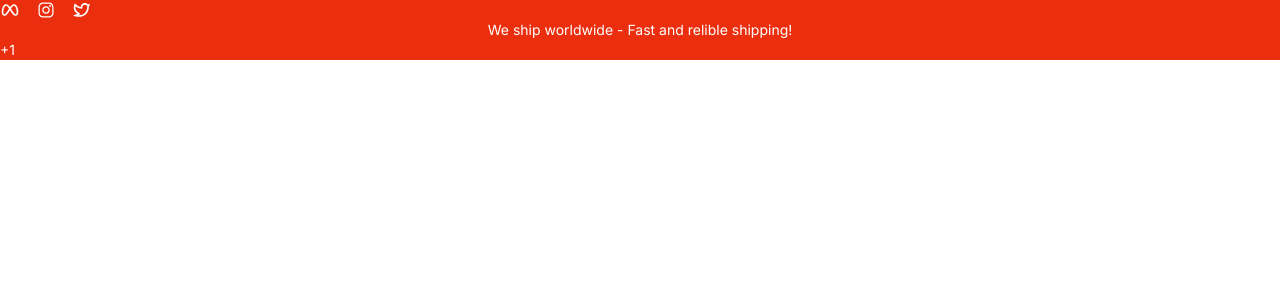
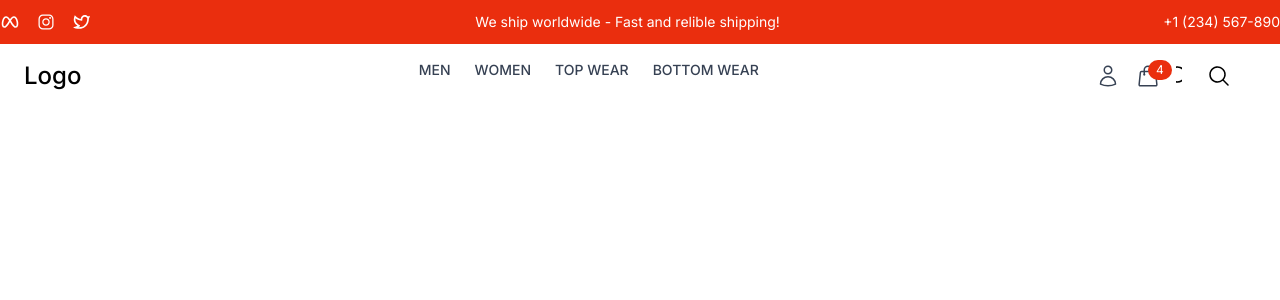
Before and after one commit to ashutoshkurvhe/E-Commerce-MERN, a React (Vite) app in the folder frontend/: page / in a window 1280 px wide. Shown: the top 300 px of the page. Built offline with nearby package versions, Linux system fonts and the light colour scheme.

Commit message:
adding some new files

```diff
--- a/frontend/src/components/Common/Header.jsx
+++ b/frontend/src/components/Common/Header.jsx
@@ -1,10 +1,12 @@
 import Topbar from "../Layout/Topbar"
+import Navbar from "./Navbar"
 const Header = () => {
   return (
       <>
           {/* Topbar */}
           <Topbar/>
           {/* Navbar */}
+          <Navbar/>
           {/* Cart Drawer */}
       </>
   )
--- /dev/null
+++ b/frontend/src/components/Common/Navbar.jsx
@@ -0,0 +1,70 @@
+import { Link } from "react-router-dom";
+import {
+  HiOutlineUser,
+  HiOutlineShoppingBag,
+  HiBars3BottomRight,
+} from "react-icons/hi2";
+import Searchbar from "./Searchbar";
+const Navbar = () => {
+  return (
+    <>
+      <nav className="container mx-auto flex item-center justify-between py-4 px-6">
+        {/* Left - Logo */}
+        <div>
+          <Link to="/" className="text-2xl font-medium">
+            Logo
+          </Link>
+        </div>
+        {/* Center - navigation Links */}
+        <div className="hidden md:flex space-x-6">
+          <Link
+            to="#"
+            className="text-gray-700 hover:text-black text-sm font-medium uppercase"
+          >
+            Men
+          </Link>
+          <Link
+            to="#"
+            className="text-gray-700 hover:text-black text-sm font-medium uppercase"
+          >
+            Women
+          </Link>
+          <Link
+            to="#"
+            className="text-gray-700 hover:text-black text-sm font-medium uppercase"
+          >
+            Top Wear
+          </Link>
+          <Link
+            to="#"
+            className="text-gray-700 hover:text-black text-sm font-medium uppercase"
+          >
+            Bottom Wear
+          </Link>
+        </div>
+        {/* Right - Icons */}
+        <div className="flex items-center space-x-4">
+          <Link to="/profile" className="hover:text-black">
+            <HiOutlineUser className="h-6 w-6 text-gray-700" />
+          </Link>
+          <button className="relative hover:text-black">
+            <HiOutlineShoppingBag className="h-6 w-6 text-gray-700" />
+            <span className="absolute -top-1 bg-[#ea2e0e] text-white text-xs rounded-full px-2 py-0.5">
+              4
+            </span>
+          </button>
+          {/* Search */}
+          <div className="overflow-hidden">
+            <Searchbar />
+          </div>
+          <Searchbar />
+          <button className="md:hidden">
+            <HiBars3BottomRight className="h-6 w-6 text-gray-700" />
+          </button>
+        </div>
+      </nav>
+    </>
+  );
+};
+
+export default Navbar;
--- /dev/null
+++ b/frontend/src/components/Common/Searchbar.jsx
@@ -0,0 +1,42 @@
+import React, { useState } from "react";
+import { HiMagnifyingGlass,HiMiniXMark } from "react-icons/hi2";
+
+const Searchbar = () => {
+  const [searchTerm, setSearchTerm] = useState("");
+  const [isOpen, setIsOpen] = useState(false);
+
+  const handleSearchToggle = () => {
+    setIsOpen(!isOpen);
+  };
+  return (
+      <div className={`flex item-center justify-center w-full transition-all duration-300 ${isOpen? "absolute top-0 left-0 w-full bg-white h-24 z-50": "w-auto"}`}>
+      {isOpen ? (
+        <form className="relative flex items-center justify-center w-full">
+          <div className="relative w-1/2">
+            <input
+              type="text"
+              placeholder="Search"
+              value={searchTerm}
+              className="bg-gray-100 px-4 py-2 pl-2 pr-12 rounded-lg focus:outline-none w-full placeholder:text-gray-700"
+                      />
+
+                      {/* search - icon */}
+                      <button type='submit' className="absolute right-2 top-1/2 transform -translate-y-1/2 text-gray-600 hover:text-gray-800">
+                      <HiMagnifyingGlass className="h-6 w-6"/></button>
+                  </div>
+                  {/* close button */}
+                  <button type="buttonm"
+                    onClick={handleSearchToggle} className="absolute right-4 top-1/2 transform -translate-y-1/2 text-gray-600 hover:text-gray-800">
+                      <HiMiniXMark className="h-6 w-6"/>
+                  </button>
+        </form>
+      ) : (
+        <button onClick={handleSearchToggle}>
+          <HiMagnifyingGlass className=" h-6 w-6" />
+        </button>
+      )}
+    </div>
+  );
+};
+
+export default Searchbar;
--- a/frontend/src/components/Layout/Topbar.jsx
+++ b/frontend/src/components/Layout/Topbar.jsx
@@ -4,8 +4,8 @@
 const Topbar = () => {
   return (
       <div className='bg-[#ea2e0e] text-white'>
-          <div className="container mx-auto">
-              <div className="flex items-center space-x-4">
+          <div className="container mx-auto flex justify-between items-center py-3">
+              <div className="hidden md:flex items-center space-x-4">
                   <a href="#" className="hover:text-gray-300">
                       <TbBrandMeta className="h-5 w-5"/>
                   </a>
@@ -16,12 +16,12 @@
                       <RiTwitterLine className="h-5 w-5"/>
                   </a>
               </div>
-              <div className="text-sm text-center">
+              <div className="text-sm text-center flex-grow">
                   <span>We ship worldwide - Fast and relible shipping!</span>
               </div>
-              <div className="text-sm">
+              <div className="text-sm hidden md:block">
                   <a href="tel:+1234567890" className="hover:text-gray-300">
-                      +1
+                      +1 (234) 567-890
                   </a>
               </div>
           </div>
```
